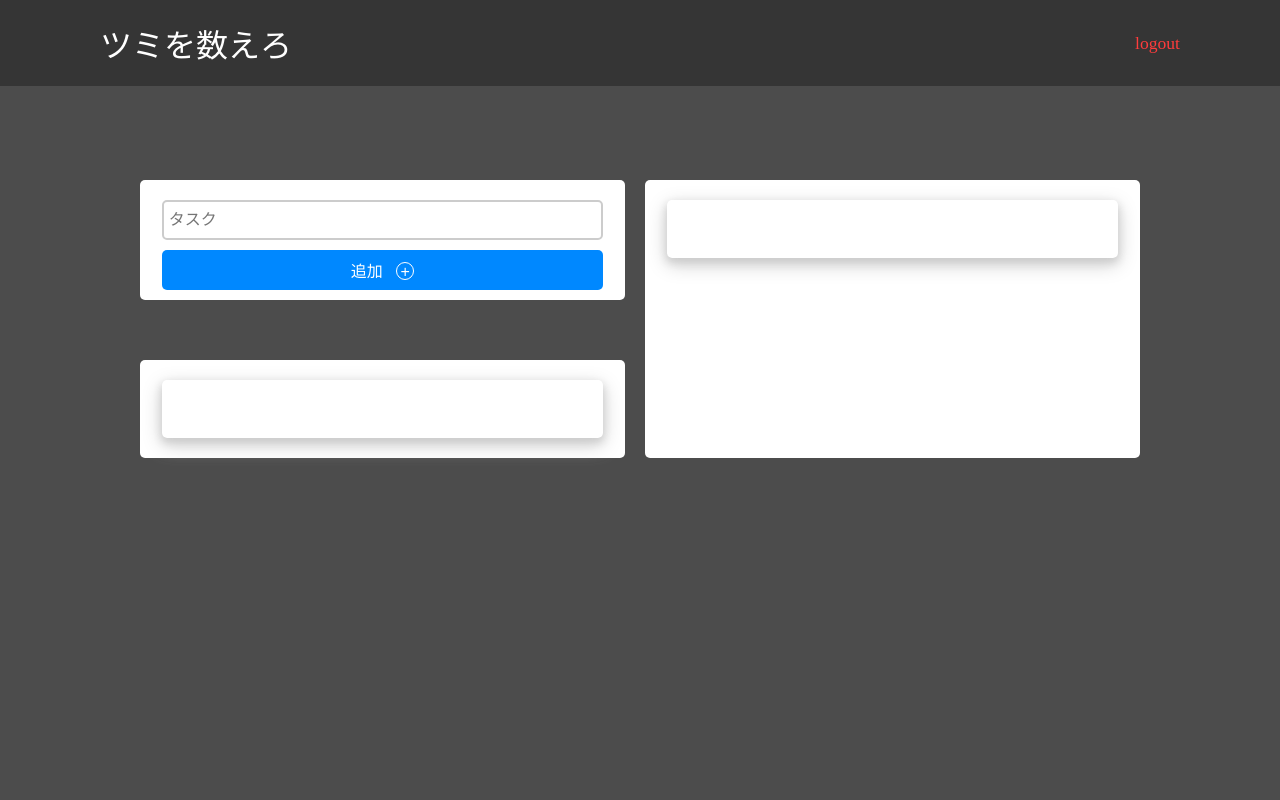
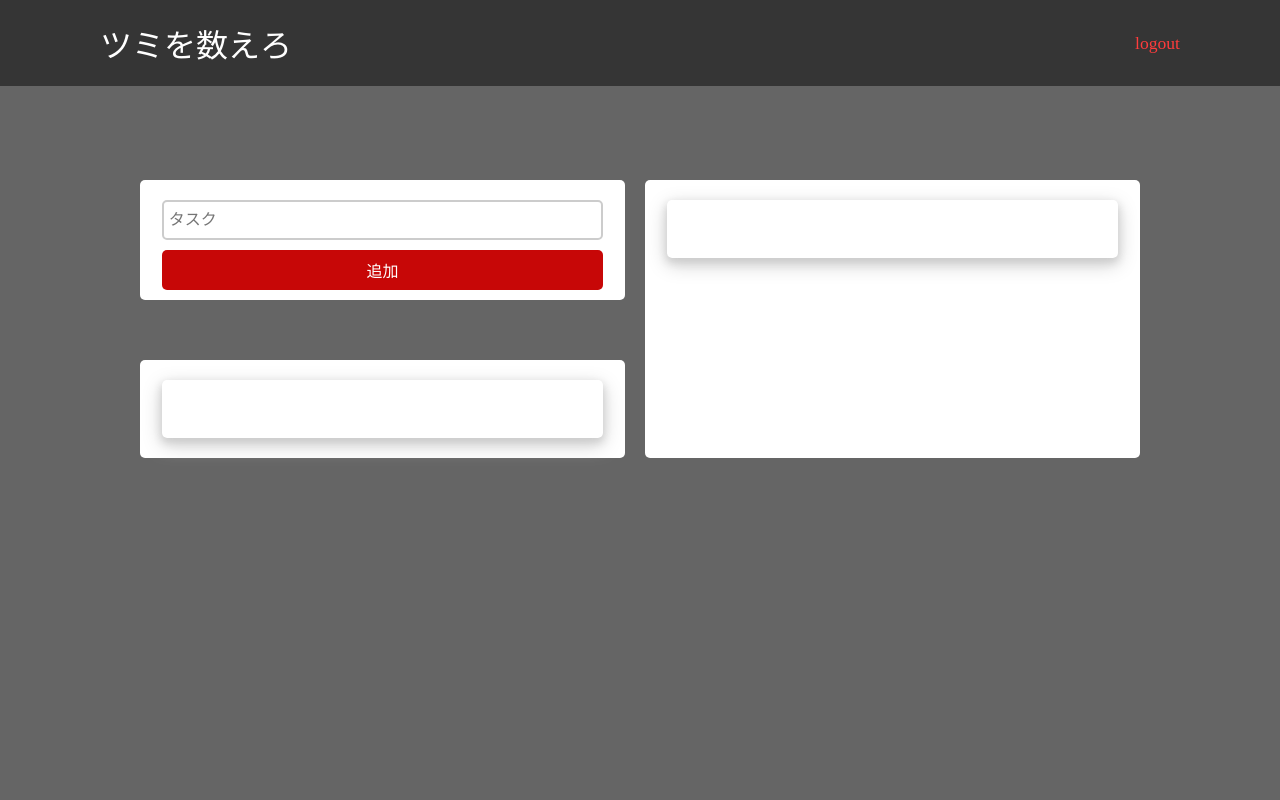
Before and after one commit to prototype2503/todolist, a PHP site: page / in a window 1280 px wide. Run offline with PHP 8.4, Linux system fonts and the light colour scheme; the visitor is signed in with stand-in values (Sample User, id 1); data that the repository does not hold is empty.

Commit message:
Add files via upload

```diff
--- a/app/check.php
+++ b/app/check.php
@@ -1,4 +1,9 @@
 <?php
+session_start();
+if (!isset($_SESSION['username'])) {
+    echo 'error';
+    exit;
+}
 
 if(isset($_POST['id'])){
 	require '../db_conn.php';
--- a/app/logout.php
+++ b/app/logout.php
@@ -1,4 +1,5 @@
 <?php
+session_start();
 session_destroy();
 header("location:../signin.php");
 ?>
--- a/app/register.php
+++ b/app/register.php
@@ -1,4 +1,5 @@
 <?php
+session_start();
 require '../user_conn.php';
 
 if(isset($_POST['register'])){
--- a/css/style.css
+++ b/css/style.css
@@ -1,11 +1,8 @@
 @import url(https://fonts.googleapis.com/earlyaccess/notosansjp.css);
-
-
-
 
 body {
 display: flex;
-background: #4c4c4c;
+background: #656565;
 justify-content: center;
 align-items: center;
 min-height: 100vh;
@@ -96,7 +93,7 @@ height: 40px;
 margin: 0px auto;
 border: none;
 outline: none;
-background: #0088FF;
+background: #c70707;
 color: #fff;
 font-family: sans-serif;
 font-size: 16px;
@@ -109,13 +106,13 @@ box-shadow: 0 2px 2px 0 #ccc, 0 2px 3px 0 #ccc;
 opacity: 0.7;
 }
 
-.add-section button span {
-border: 1px solid #fff;
+/* .add-section button span {
+border: 1px solid #2e1919;
 border-radius: 50%;
 display: inline-block;
 width: 18px;
-height: 18px;
-}
+height: 20px;
+} */
 
 #errorMes {
 display: block;
--- a/index.php
+++ b/index.php
@@ -43,7 +43,7 @@ require 'db_conn.php';
 							<button type="submit">追加 &nbsp; <span>&#43;</span></button>
 						<?php }else{?>
 							<input type="text" name="title" placeholder="タスク" />
-							<button type="submit">追加 &nbsp; <span>&#43;</span></button>
+							<button type="submit">追加</button>
 						<?php }?>
 					</form>
 				</div>
@@ -97,7 +97,6 @@ require 'db_conn.php';
 
 				<?php foreach($allresult as $todo){?>
 					<div class="todo-item">
-						<span id = "<?php echo $todo['id']; ?>" class="remove-to-do">x</span>
 						<?php if($todo['checked']){?>
 							<input type="checkbox"
 							data-todo-id = "<?php echo $todo['id']; ?>"
```
Also changed, not shown: app/remove.php (+7 -0 lines), signin.php (+8 -0 lines).
